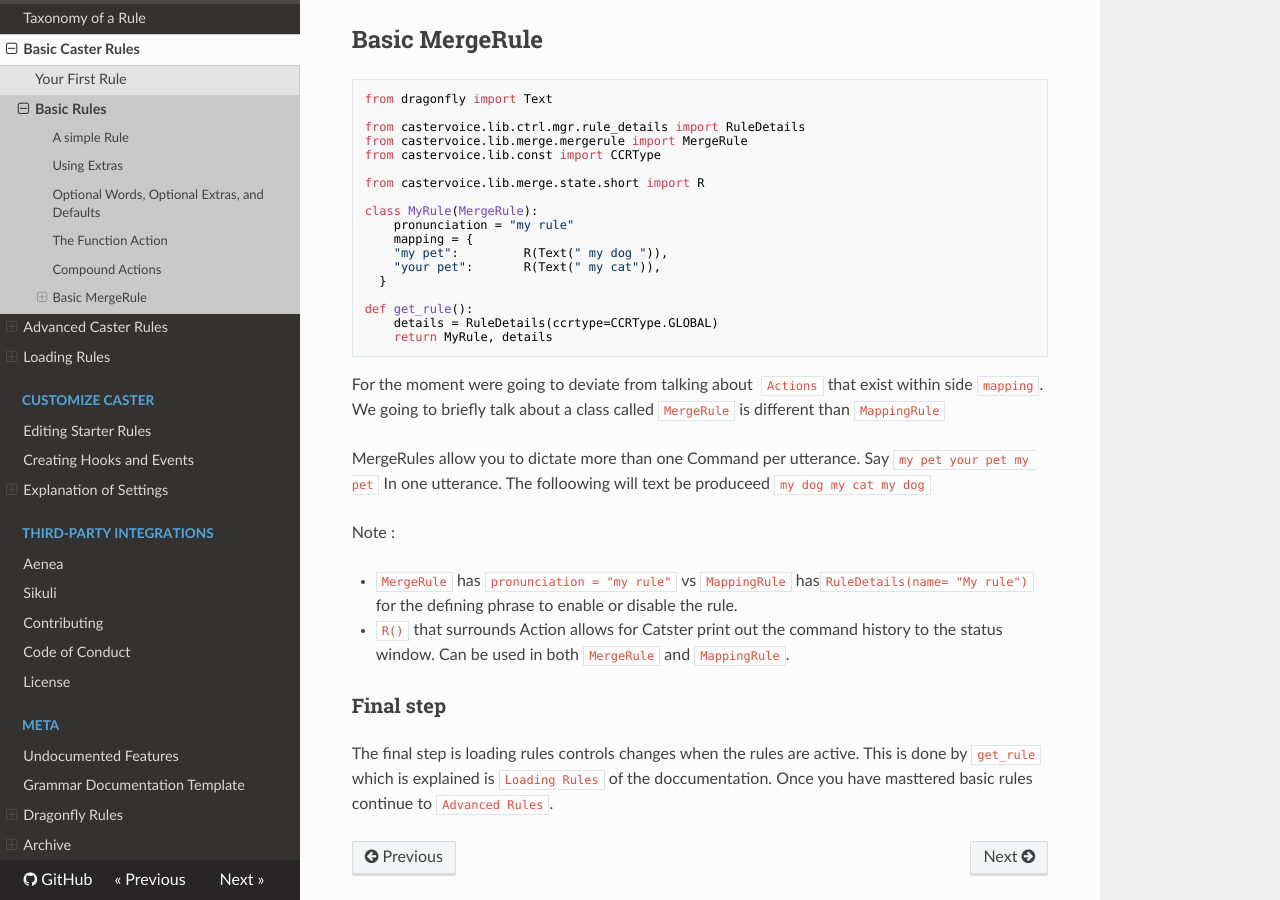
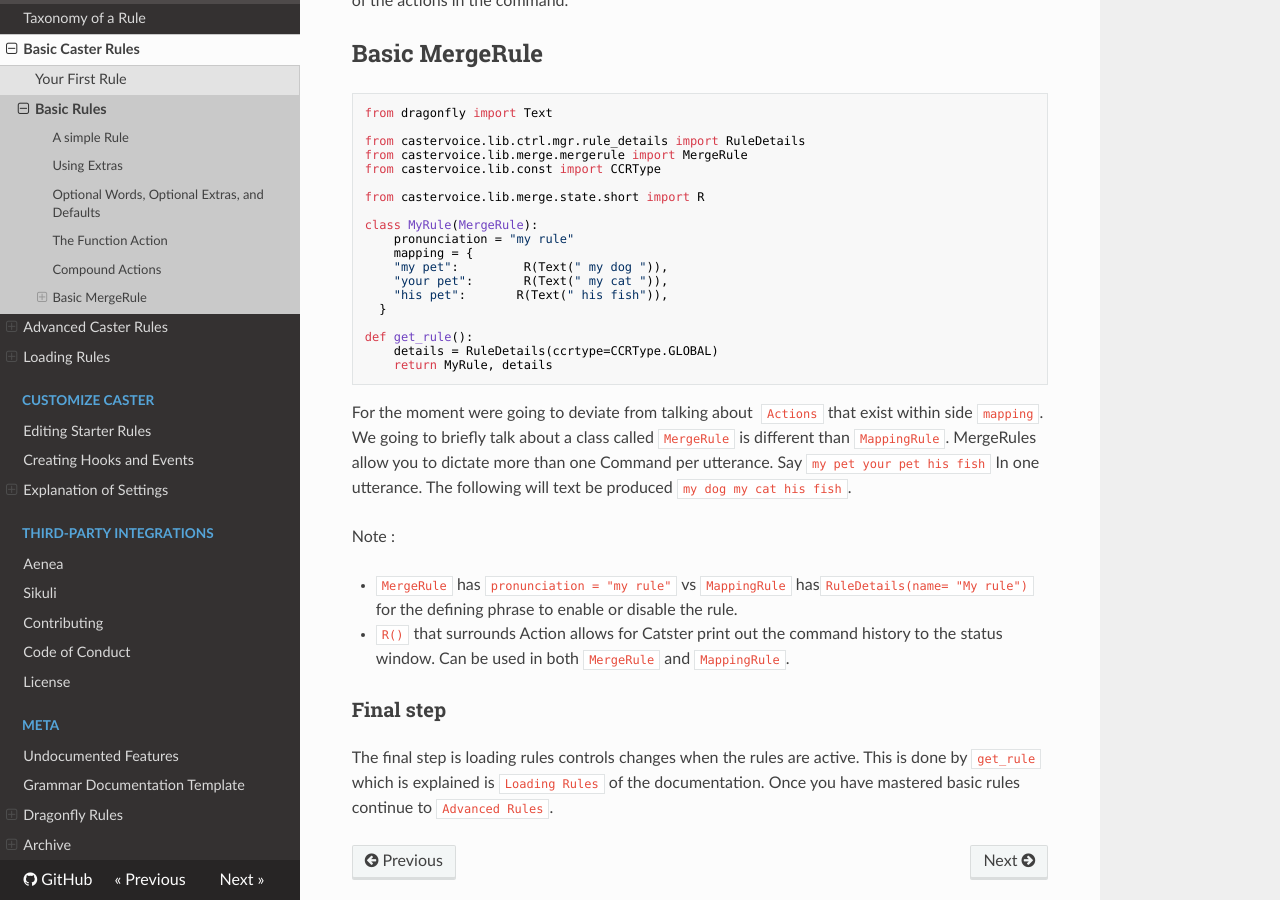
Before and after one commit to dictation-toolbox/Caster, an MkDocs documentation site: the page built from docs/readthedocs/Rule_Construction/Basic_Caster_Rules/Basic_Rules.md, in a window 1280 px wide and 900 px high, scrolled down 4102 px. Built offline with MkDocs 1.6.1, drawn with Linux system fonts in a browser that asks for light colours; nearby versions of some CDN libraries; comment, search, counter and statistics services are not loaded; some of the changed text lies outside the part shown.

Commit message:
Doc Tweaks

````diff
--- a/docs/readthedocs/Rule_Construction/Basic_Caster_Rules/Basic_Rules.md
+++ b/docs/readthedocs/Rule_Construction/Basic_Caster_Rules/Basic_Rules.md
@@ -199,7 +200,8 @@ class MyRule(MergeRule):
     pronunciation = "my rule"
     mapping = {
     "my pet":         R(Text(" my dog ")),
-    "your pet":       R(Text(" my cat")),
+    "your pet":       R(Text(" my cat ")),
+    "his pet":       R(Text(" his fish")),
   }
 
 def get_rule():
@@ -207,9 +209,7 @@ def get_rule():
     return MyRule, details
 ```
 
-For the moment were going to deviate from talking about  `Actions`  that exist within side `mapping`. We going to briefly talk about a class called `MergeRule` is different than `MappingRule`
-
-MergeRules allow you to dictate more than one Command per utterance. Say `my pet your pet my pet`  In one utterance. The folloowing will text be produceed `my dog my cat my dog`
+For the moment were going to deviate from talking about  `Actions`  that exist within side `mapping`. We going to briefly talk about a class called `MergeRule` is different than `MappingRule`. MergeRules allow you to dictate more than one Command per utterance. Say `my pet your pet his fish`  In one utterance. The following will text be produced `my dog my cat his fish`.
 
 Note :
 
@@ -217,8 +217,6 @@ Note :
 
 - `R()` that surrounds Action allows for Catster print out the command history to the status window. Can be used in both `MergeRule` and `MappingRule`.
 
-
-
 ### Final step
 
-The final step is loading rules controls changes when the rules are active. This is done by `get_rule` which is explained is `Loading Rules`  of the doccumentation. Once you have masttered basic rules continue to `Advanced Rules`.
+The final step is loading rules controls changes when the rules are active. This is done by `get_rule` which is explained is `Loading Rules`  of the documentation. Once you have mastered basic rules continue to `Advanced Rules`.
````
Also changed, not shown: other parts of docs/readthedocs/Rule_Construction/Basic_Caster_Rules/Basic_Rules.md (+2 -1 lines), docs/readthedocs/Getting_Started/Choose_Recognition_Engine.md (+1 -1 lines), docs/readthedocs/Rule_Construction/Basic_Caster_Rules/Your_First_Rule.md (+1 -3 lines).
